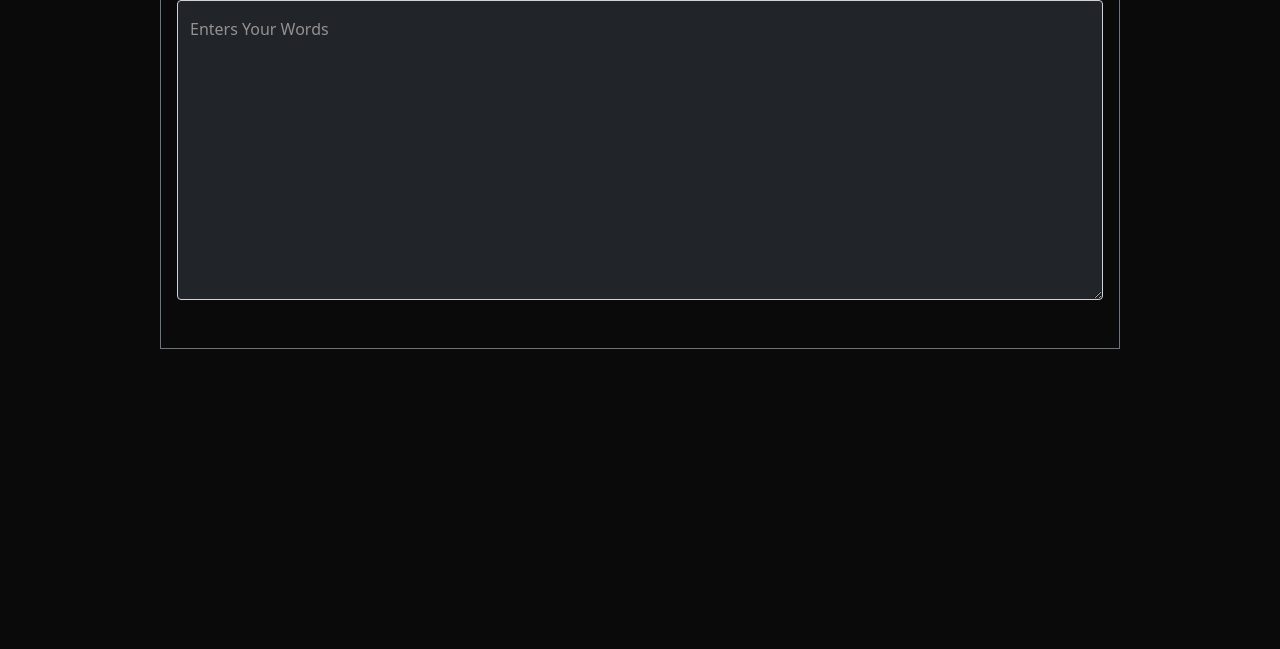
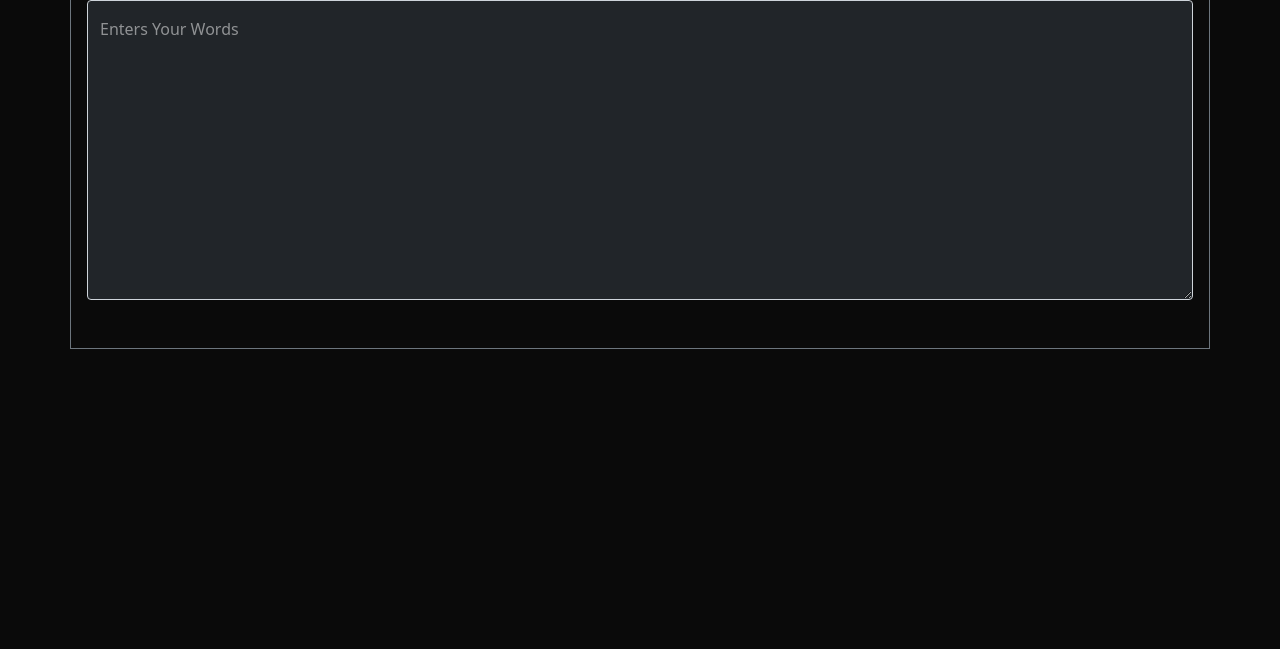
Before and after one commit to codewithjohnson/word-counter, a plain HTML site: page index.html in a window 1280 px wide. Shown: the part 151-800 px from the top of the page. Drawn offline with nearby package versions, Linux system fonts and the light colour scheme.

Commit message:
Update index.html

```diff
--- a/index.html
+++ b/index.html
@@ -8,12 +8,14 @@
     <title>Word Counter</title>
   </head>
   <body>
-    <div class="container w-75  border border-secondary text-white-50  py-5 px-3 mx-auto mt-5">
+    <div class="container w-85  border border-secondary text-white-50  py-5 px-3 mx-auto mt-5">
      <h2 class = "font-monospace mb-3">Word Counter</h2>
      <div class="form-floating">
       <textarea class="form-control bg-dark text-white text-break text-opacity-75 lh-sm" placeholder="Leave a comment here" id="floatingTextarea2" style="height: 300px"></textarea>
       <label for="floatingTextarea2">Enters Your Words</label>
     </div>
+
+    <div class="word-count"></div>
     </div>
 
 
```
